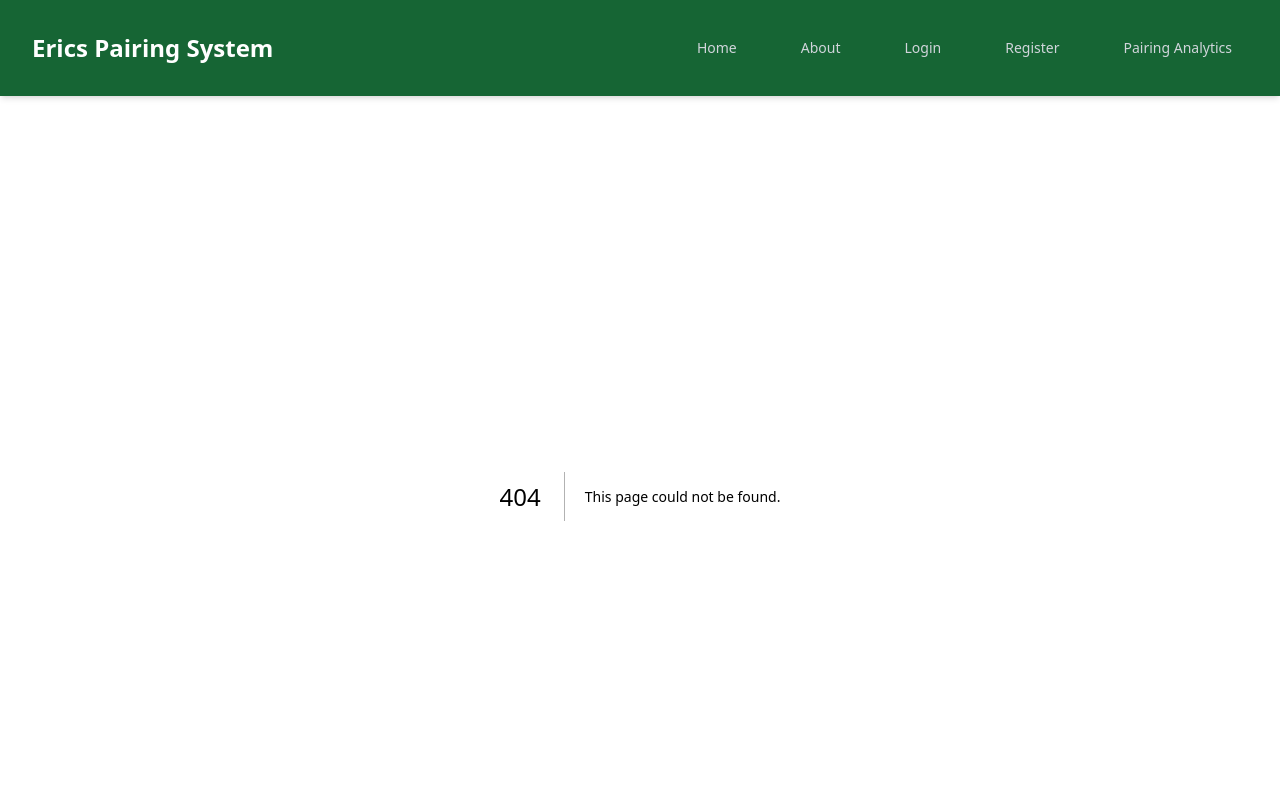
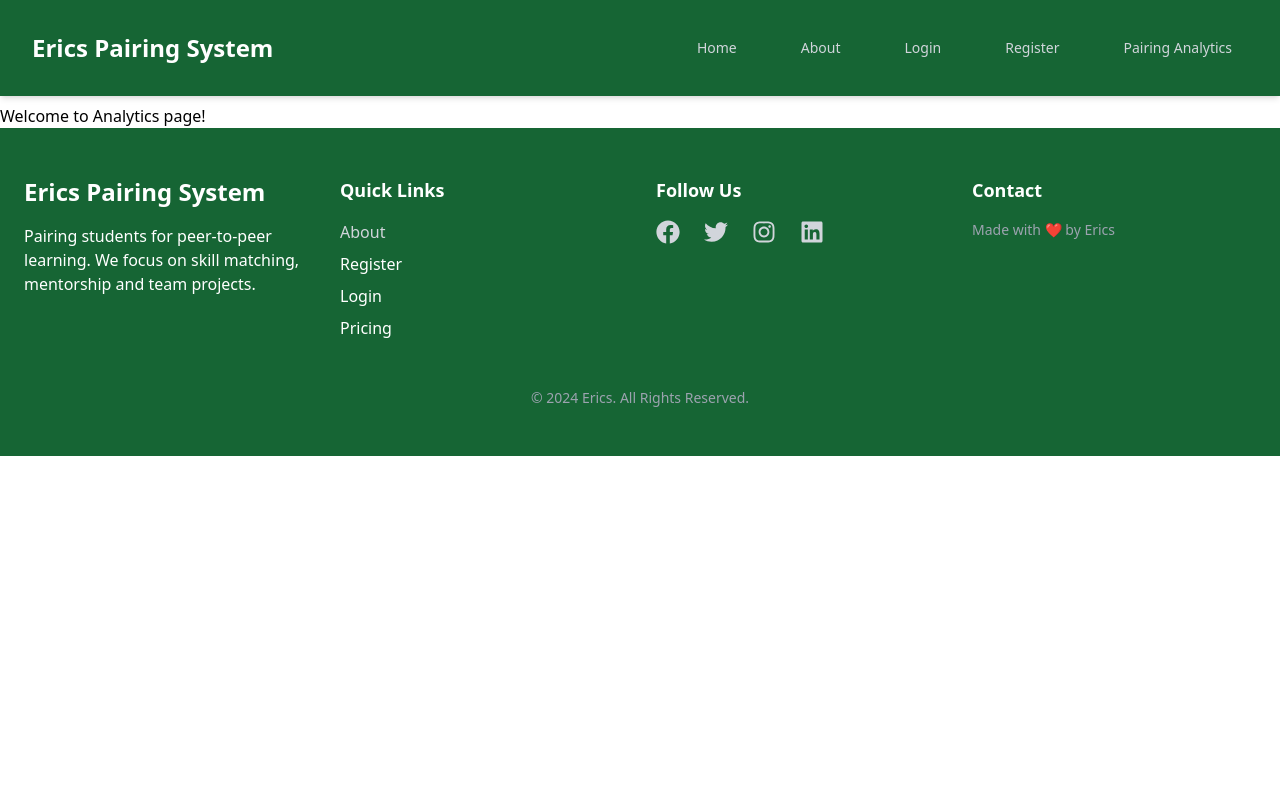
Before and after one commit to ErickGichuki/pair, a Next.js app: page /analytics in a window 1280 px wide. Before the commit this address had no page. Shown: the top 800 px of the page. Built offline with nearby package versions, Linux system fonts and the light colour scheme.

Commit message:
feat:add the analaytics page

```diff
--- /dev/null
+++ b/app/analytics/page.js
@@ -0,0 +1,11 @@
+import React from 'react'
+
+function page() {
+  return (
+    <div className='pt-2'>
+      <h2>Welcome to Analytics page!</h2>
+    </div>
+  )
+}
+
+export default page
```
